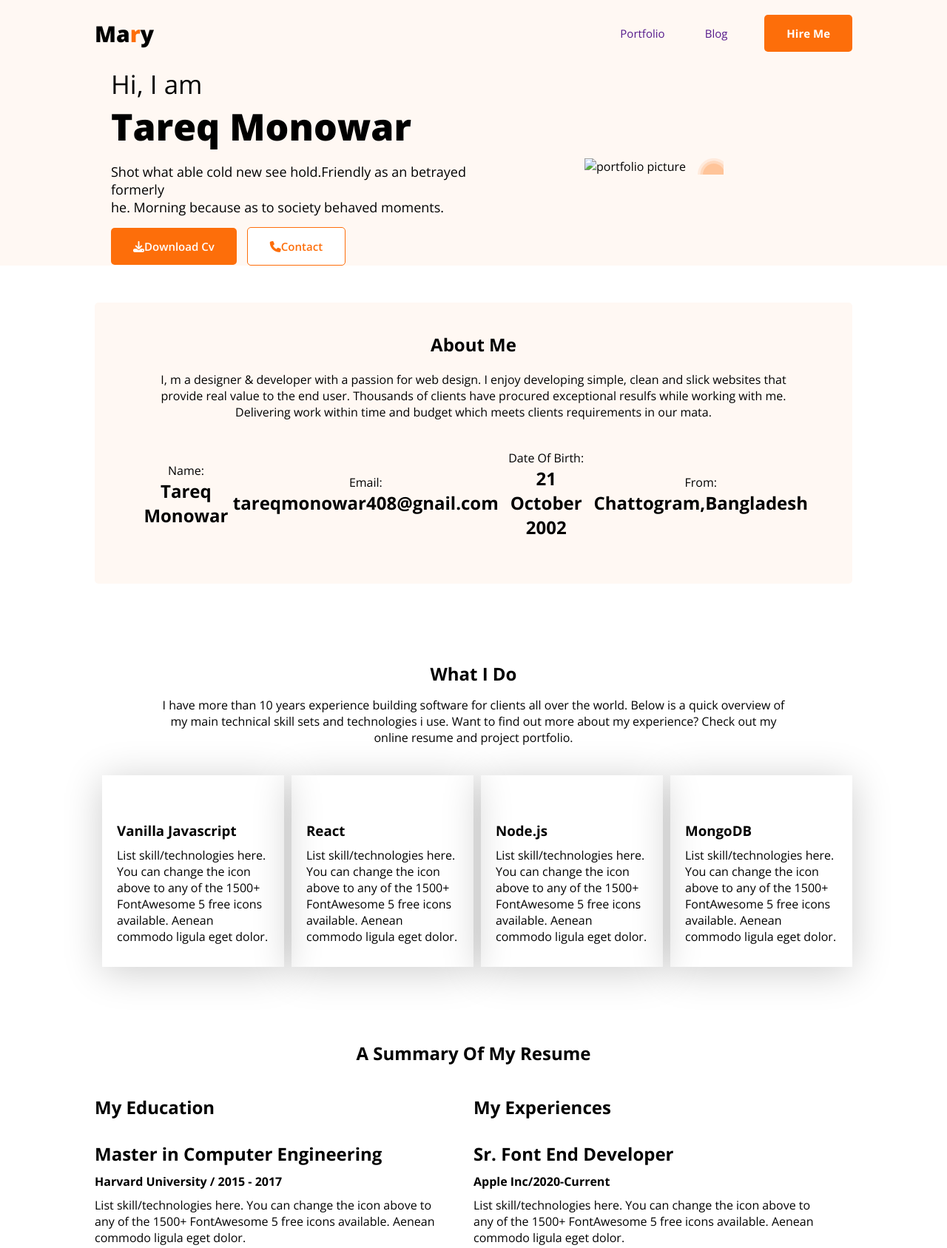
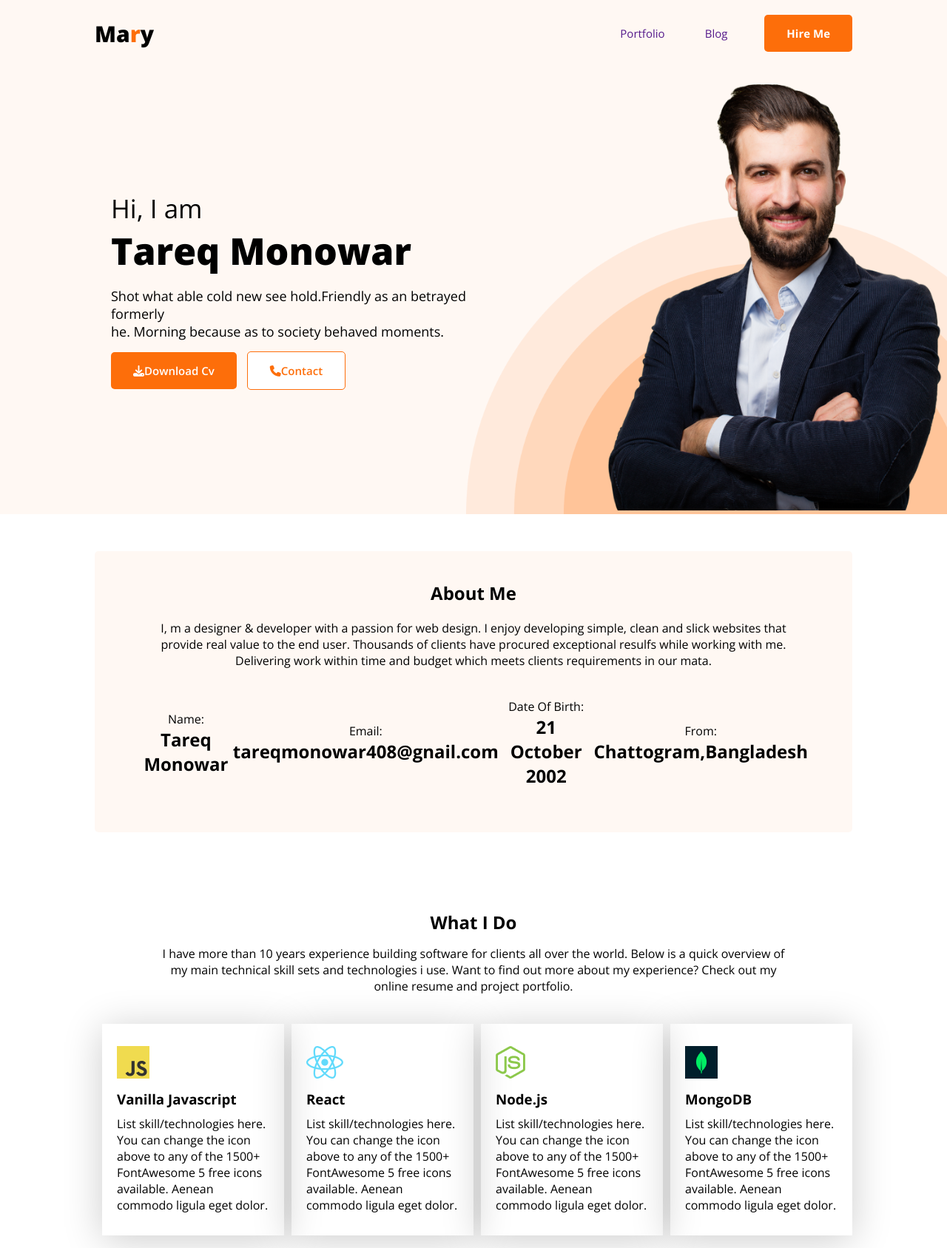
Before and after one commit to tareq609/my-portfolio, a plain HTML site: page index.html in a window 1280 px wide. Shown: the top 1687 px of the page at 74% size. Drawn offline with nearby package versions, Linux system fonts and the light colour scheme; the site is published under a folder, as on GitHub Pages, so addresses that start at the root find nothing.

Commit message:
correction

```diff
--- a/images/index.html
+++ b/index.html
@@ -40,7 +40,7 @@
                 </div>
             </div>
             <div class="banner-image">
-                <img  src="/images/hardy.png" alt="portfolio picture">
+                <img  src="./images/hardy.png" alt="portfolio picture">
             </div>
         </div>
     </header>
@@ -78,22 +78,22 @@
             </div>
             <div class="skill">
                 <div class="skill-info">
-                    <img src="/images/icons/js.png" alt="">
+                    <img src="./images/icons/js.png" alt="">
                     <h3>Vanilla Javascript</h3>
                     <p>List skill/technologies here. You can change the icon above to any of the 1500+ FontAwesome 5 free icons available. Aenean commodo ligula eget dolor.</p>
                 </div>
                 <div class="skill-info">
-                    <img src="/images/icons/react.png" alt="">
+                    <img src="./images/icons/react.png" alt="">
                     <h3>React</h3>
                     <p>List skill/technologies here. You can change the icon above to any of the 1500+ FontAwesome 5 free icons available. Aenean commodo ligula eget dolor.</p>
                 </div>
                 <div class="skill-info">
-                    <img src="/images/icons/nodejs.png" alt="">
+                    <img src="./images/icons/nodejs.png" alt="">
                     <h3>Node.js</h3>
                     <p>List skill/technologies here. You can change the icon above to any of the 1500+ FontAwesome 5 free icons available. Aenean commodo ligula eget dolor.</p>
                 </div>
                 <div class="skill-info">
-                    <img src="/images/icons/mongo.png" alt="">
+                    <img src="./images/icons/mongo.png" alt="">
                     <h3>MongoDB</h3>
                     <p>List skill/technologies here. You can change the icon above to any of the 1500+ FontAwesome 5 free icons available. Aenean commodo ligula eget dolor.</p>
                 </div>
@@ -154,9 +154,9 @@
                 <h1>Lets Connect</h1>
                 <p>Please fill out the form on this section to contact with me or call between 9:00 A.M and 8.00 P.M ET, Monday through Friday.</p>
                 <div class="social">
-                    <img src="/images/icons/facebook.png" alt="">
-                    <img src="/images/icons/twitter.png" alt="">
-                    <img src="/images/icons/insta.png" alt="">
+                    <img src="./images/icons/facebook.png" alt="">
+                    <img src="./images/icons/twitter.png" alt="">
+                    <img src="./images/icons/insta.png" alt="">
                 </div>
             </div>
             <div class="second">
--- a/images/style.css
+++ b/style.css
@@ -65,7 +65,7 @@ nav{
     width: 500px;
 }
 .banner-image{
-    background-image: url('../images/header_bg.png');
+    background-image: url('./images/header_bg.png');
     background-size: contain;
     background-repeat: no-repeat;
     background-position: bottom;
```
